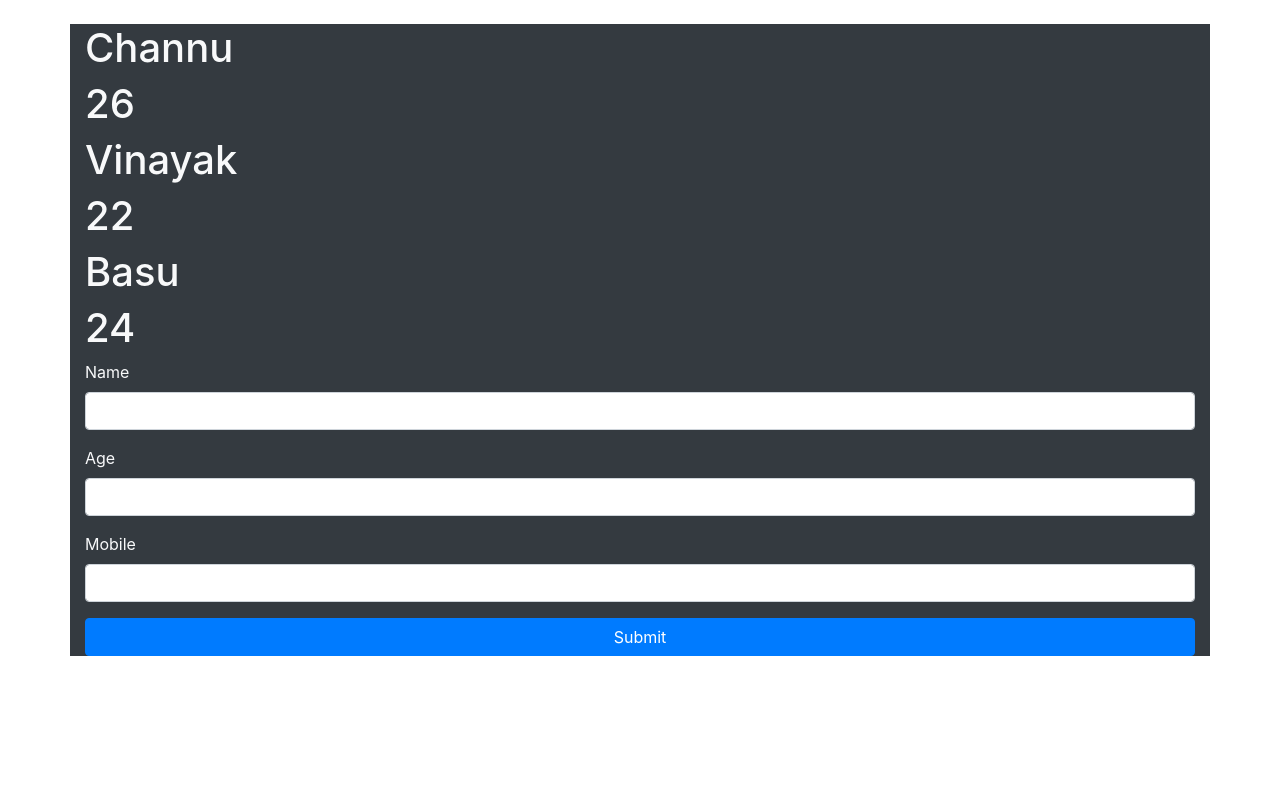
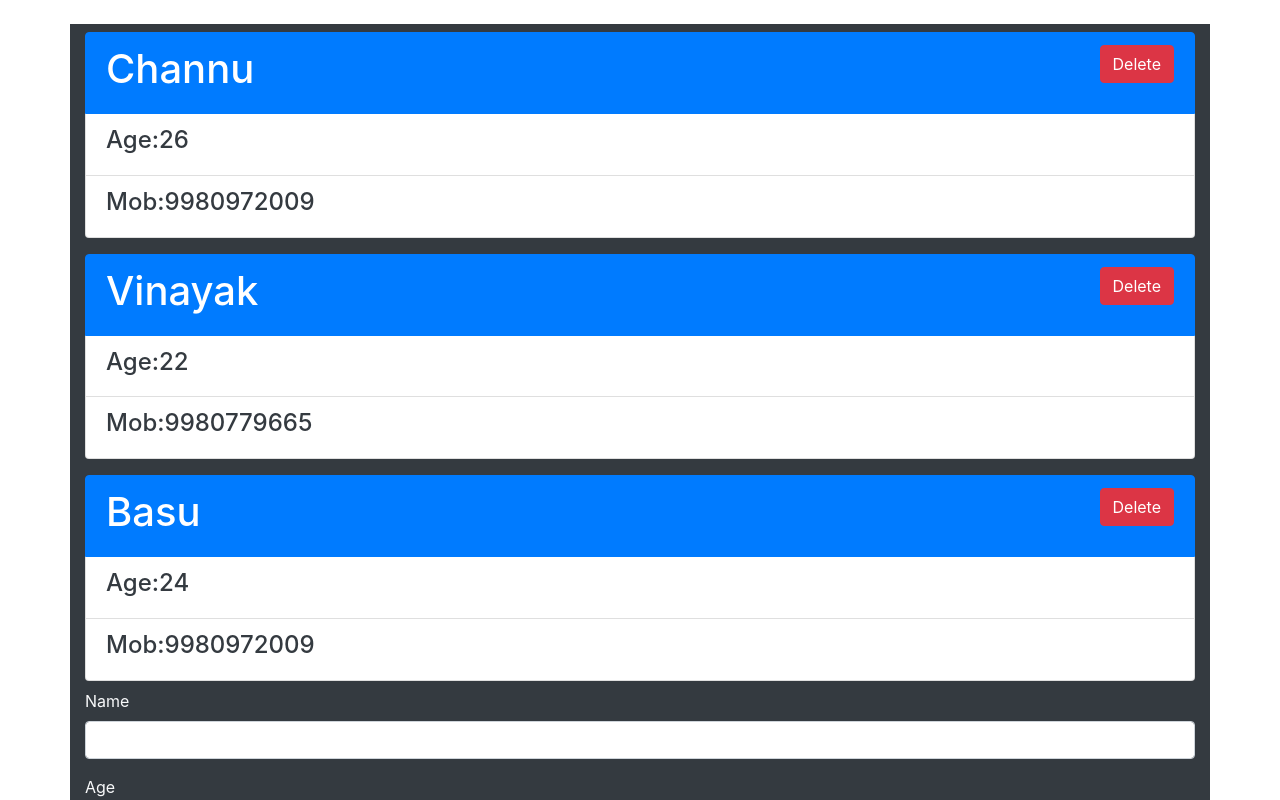
Before and after one commit to channaveerayya/ReactJs, a React (Create React App) app in the folder React-course/react-net-ninja/: page / in a window 1280 px wide. Shown: the top 800 px of the page. Built offline with nearby package versions, Linux system fonts and the light colour scheme.

Commit message:
deleting data

```diff
--- a/React-course/react-net-ninja/src/App.js
+++ b/React-course/react-net-ninja/src/App.js
@@ -9,17 +9,25 @@ export default class App extends Component {
             ]
   }
   addNinja=(ninja)=>{
-    ninja.id=Math.random(1);
+    ninja.id=Math.random();
     let ninjas=[...this.state.ninjas,ninja]
     this.setState({ninjas:ninjas})
     console.log(this.state);
+  }
+  DeleteNinja=(id)=>{
+
+    let ninjaCopy=this.state.ninjas
+                  .filter(row=>{
+                    return(row.id!==id)
+                  });
+    this.setState({ninjas:ninjaCopy});
   }
   render() {
     return (
 
       <div className="container bg-dark my-4 text-capitalize text-light">
-        <Ninjas ninjas={this.state.ninjas} />
-        <AddNinjas addninja={this.addNinja}/>
+        <Ninjas deleteninja={this.DeleteNinja} ninjas={this.state.ninjas} />
+        <AddNinjas  addninja={this.addNinja}/>
       </div>
 
     )
--- a/React-course/react-net-ninja/src/Ninjas.js
+++ b/React-course/react-net-ninja/src/Ninjas.js
@@ -1,5 +1,5 @@
 import React from 'react'
-const  Ninjas =({ninjas})=> {
+const  Ninjas =({ninjas,deleteninja})=> {
 
     //    const ninjalist= ninjas.map(ninja=>{
     //        if (ninja.age >22){
@@ -13,14 +13,22 @@ const  Ninjas =({ninjas})=> {
     //     })
 
 
-  return (<div>{
+  return (<div><ul className="list-group">{
                 ninjas.map(ninja =>{
-                    return ninja.age>20?( <div key={ninja.id}>
-                                         <h1>{ninja.name}</h1> <h1>{ninja.age}</h1>
+                    return ninja.age>20?( <div key={ninja.id} className="my-2">
+                                         <li className="list-group-item active">
+                                         <h1>{ninja.name}
+                                         <button className="btn btn-danger" onClick={()=>{deleteninja(ninja.id)}}
+                                                   style={{float:'right'}}>Delete</button>
+                                         </h1></li>
+                                         <li className="list-group-item text-dark ">
+                                         <h4>Age:{ninja.age}</h4></li>
+                                         <li className="list-group-item text-dark ">
+                                         <h4>Mob:{ninja.mob}</h4></li>
                                         </div>):null
                                 }
                     )}
-            </div>
+                    </ul> </div>
         )
 }
 export default Ninjas;
```
